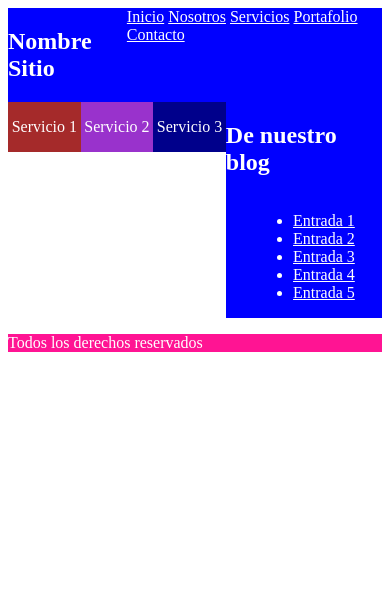
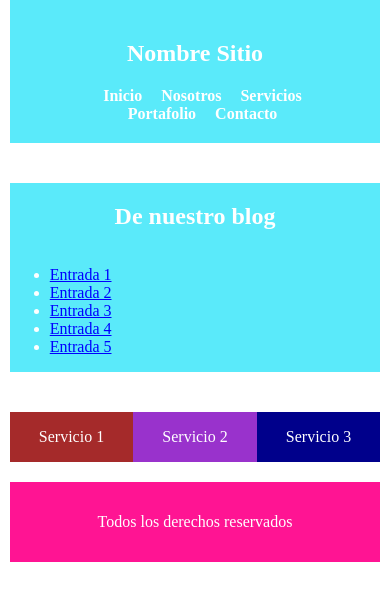
Before and after one commit to HerrecuDev/Ejercicios_FlexBox_DIW, a plain HTML site: page Tarea 2 FlexBox/index .html in a window 390 px wide. Drawn offline with Linux system fonts and the light colour scheme.

Commit message:
Web + movil

```diff
--- a/Tarea 2 FlexBox/estilos.css
+++ b/Tarea 2 FlexBox/estilos.css
@@ -9,13 +9,27 @@
 */
 
 body{
+  margin: 0;
 
-  color: white;
+  background: linear-gradient(
+
+    to right,
+    #ff6b6b 10%,         /* rojo en el 10% del ancho */
+    #ffffff 10%,         /* fondo blanco en el centro */
+    #ffffff 90%,         /* mantiene blanco hasta el 90% */
+    #ffa94d 90%          /* naranja en el 10% derecho */
+
+
+
+  );
+
+
 }
 #contenedor{
 
   max-width: 1100px;
   margin: 0 auto;
+  background: white;
 
 }
 
@@ -29,25 +43,41 @@ header {
 /*Despues vista con padre*/
 
 
-  display: flex; /* El padre siempre lleva esto*/
+  display: flex;
   flex-direction: row;
   justify-content: space-between;
-  background-color: blue;
+  align-items: center;
 
 
+  /*Añado los colores*/;
+  background-color: #5AEAFA;
+  color: white;
+
+  padding: 20px 40px;
+  box-sizing: border-box;
 }
 
 
 header a{
+  align-self: center;
+  text-decoration: none; /*Quitamos el subrayado del menu Inicio....*/
 
-  align-self: center;
   color: white;
+  margin-left: 15px;
+  font-weight: bold
+
 
 }
 main{
   display: flex;
   flex-direction:row;
   justify-content: space-between;
+  padding: 20px ,40px; /*Mismo padding que el header*/
+  box-sizing: border-box;
+  margin-top: 20px;
+  gap: 20px; /*Separacion entre el main y aside sin que afecte cuando pasa a modo movil*/
+
+
 }
 
 
@@ -70,6 +100,7 @@ main div{
   align-items: flex-start;
   flex-basis: calc(60%);
 
+  color: white;
 
 
 }
@@ -91,19 +122,23 @@ main div{
 
 
 aside{
- flex-grow: 1;
+  flex-grow: 1;
 
   display: flex;
   flex-direction: column;
-  background-color: blue;
-  align-items: center;
+  background-color: #5AEAFA;
+  color: white;
 
 
+
+}
+aside h2{
+  text-align: center;
 }
 
 
 li a{
-  color: white;
+  color: blue;
 
 }
 
@@ -113,5 +148,65 @@ li a{
 
 footer{
   background-color: deeppink;
+  color: white;
+  text-align: center;
+  padding: 20px;
+  margin-top: 20px;
 
 }
+
+
+/*MODO TABLET Y MOVIL*/
+
+@media (max-width: 992px) {
+
+body{
+  background: white;
+}
+
+#contenedor{
+
+  max-width: 95%;
+}
+
+header{
+  flex-direction: column;
+  text-align: center;
+
+}
+main{
+  display: flex;
+  flex-direction: column;
+  align-items: center;
+
+}
+#servicios{
+display: flex;
+flex-direction: row;
+justify-content: center;
+width: 100%;
+margin-top: 20px;
+
+order: 2;
+
+
+}
+
+
+
+aside{
+
+  width: 100%;
+  margin-top: 20px;
+  order: 1;
+}
+
+footer{
+  text-align: center;
+  padding: 15px;
+
+}
+
+
+
+}
```
